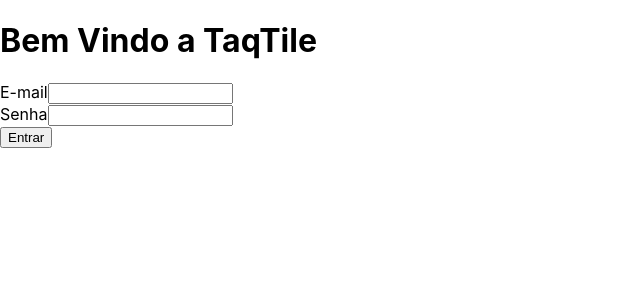
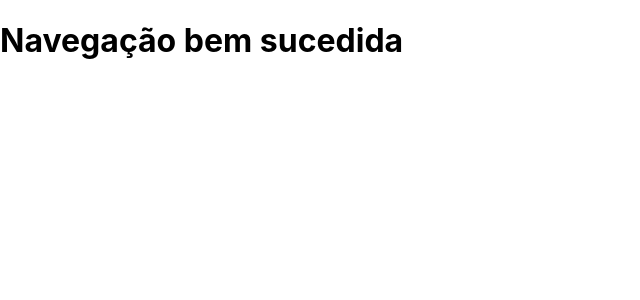
Before and after one commit to deboraCs24/instituto-taqtile, a React (Create React App) app: page /home in a window 1280 px wide. Shown: the top 300 px of the page, without its empty margins (0-640 px from the left). Built offline with nearby package versions, Linux system fonts and the light colour scheme; the HTML template or start-up script is replaced by a standard one.

Commit message:
installation and configuration of react router and creation of a blank screen to navigate from the login screen to the home screen.

```diff
--- a/package.json
+++ b/package.json
@@ -9,6 +9,7 @@
     "graphql": "16.8.2",
     "react": "18.3.1",
     "react-dom": "18.3.1",
+    "react-router-dom": "6.23.1",
     "react-scripts": "5.0.1",
     "typescript": "4.9.5",
     "web-vitals": "2.1.4"
--- a/src/components/login/index.tsx
+++ b/src/components/login/index.tsx
@@ -5,7 +5,11 @@
 import { useMutation } from '@apollo/client';
 import { LOGIN_MUTATION, LoginInputData } from '../../api/mutation/login';
 
-export const Login = () => {
+interface LoginProps {
+  onSuccess?: () => void;
+}
+
+export const Login = ({ onSuccess }: LoginProps) => {
   const [email, setEmail] = useState('');
   const [password, setPassword] = useState('');
   const [emailError, setEmailError] = useState('');
@@ -56,6 +60,8 @@
           const token = response.data?.login?.token;
           if (token) {
             localStorage.setItem('token', token);
+            if (onSuccess) onSuccess();
+            navigate('/home');
           }
         })
         .catch((error) => {
--- a/src/index.tsx
+++ b/src/index.tsx
@@ -1,9 +1,10 @@
 import React from 'react';
 import ReactDOM from 'react-dom/client';
 import './index.css';
-import App from './App';
 import reportWebVitals from './reportWebVitals';
 import { ApolloClient, InMemoryCache, ApolloProvider } from '@apollo/client';
+import { RouterProvider } from 'react-router-dom';
+import { router } from './router/browser-router/router';
 
 const client = new ApolloClient({
   uri: 'https://template-onboarding-node-sjz6wnaoia-uc.a.run.app/graphql',
@@ -13,11 +14,10 @@
 const root = ReactDOM.createRoot(document.getElementById('root') as HTMLElement);
 root.render(
   <ApolloProvider client={client}>
-    <App />
+    <React.StrictMode>
+      <RouterProvider router={router} />
+    </React.StrictMode>
   </ApolloProvider>,
 );
 
-// If you want to start measuring performance in your app, pass a function
-// to log results (for example: reportWebVitals(console.log))
-// or send to an analytics endpoint. Learn more: https://bit.ly/CRA-vitals
 reportWebVitals();
--- /dev/null
+++ b/src/router/browser-router/pages/home.tsx
@@ -0,0 +1,5 @@
+import React from 'react';
+
+export function Home() {
+  return <h1>Navegação bem sucedida</h1>;
+}
--- /dev/null
+++ b/src/router/browser-router/router.tsx
@@ -0,0 +1,16 @@
+import { createBrowserRouter, RouterProvider } from 'react-router-dom';
+import { Login } from '../../components/login';
+import { Home } from './pages/home';
+
+const router = createBrowserRouter([
+  {
+    path: '/',
+    element: <Login />,
+  },
+  {
+    path: '/home',
+    element: <Home />,
+  },
+]);
+
+export { RouterProvider, router };
```
Also changed, not shown: 1 other file (tests, documents, lock files or other folders).
